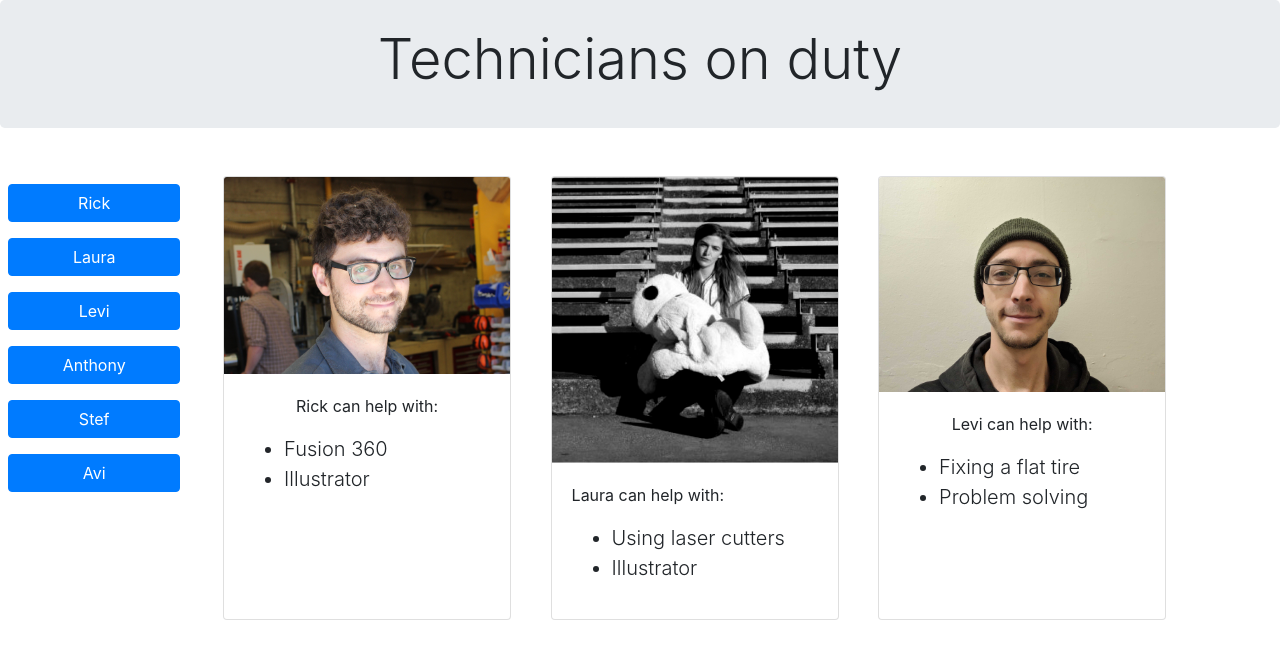
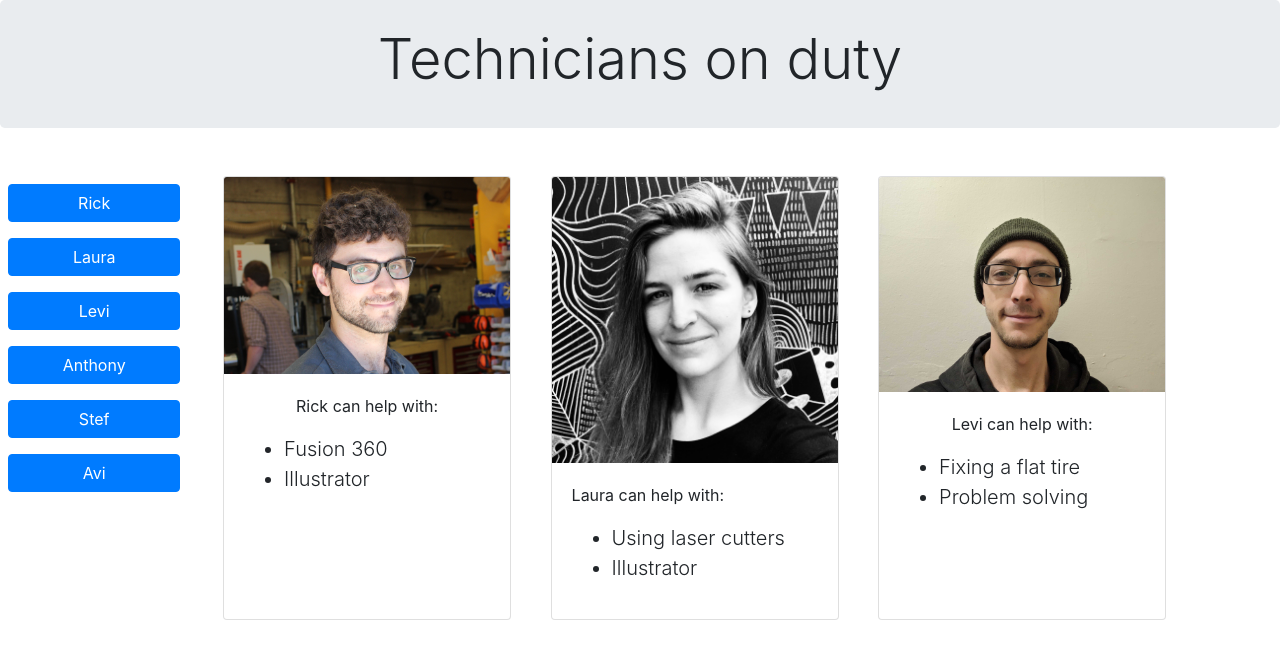
Before and after one commit to babygramps/whosWorking, a plain HTML site: page index.html in a window 1280 px wide. Shown: the top 647 px of the page. Drawn offline with nearby package versions, Linux system fonts and the light colour scheme.

Commit message:
Update index.html
changed laura.png to laura.jpg

```diff
--- a/index.html
+++ b/index.html
@@ -41,7 +41,7 @@
             </div>
             <div class="col-3 d-flex justify-content-center">
                     <div id="lauraCard" class="card" style="width: 18rem;">
-                            <img class="card-img-top" src="img/laura.png" alt="Card image cap">
+                            <img class="card-img-top" src="img/laura.jpg" alt="Card image cap">
                             <div class="card-body">
                               <p class="card-text">Laura can help with:</p>
                               <ul>
```
